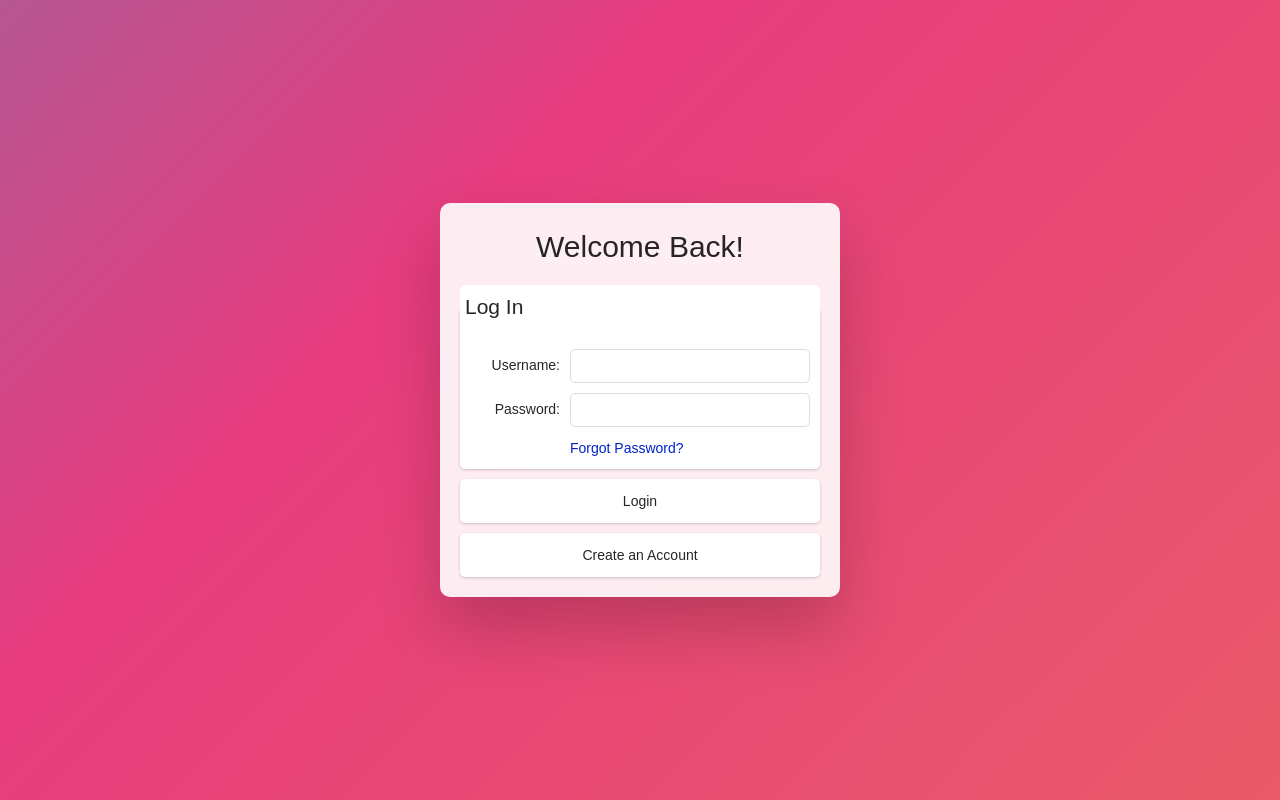
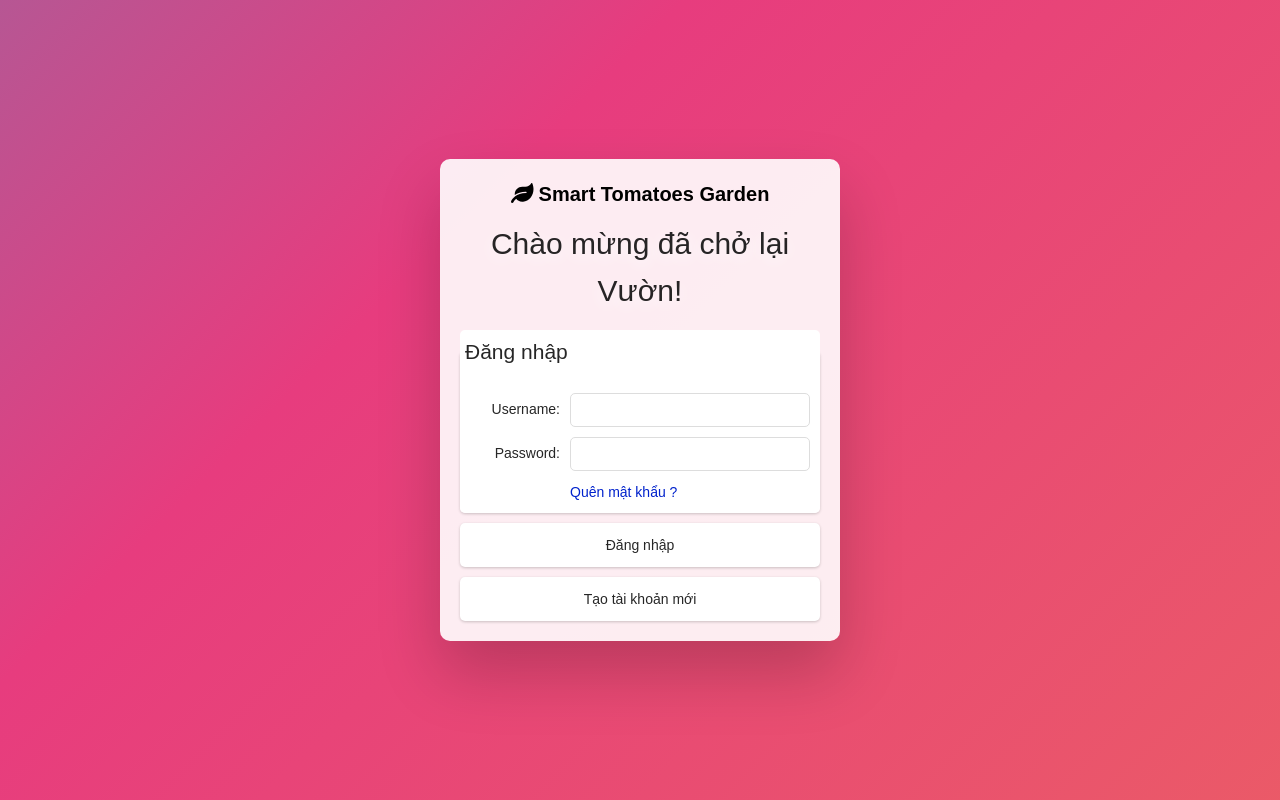
Before and after one commit to sanG-github/TTDADN, a React (Create React App) app in the folder client/: page / in a window 1280 px wide. Built offline with nearby package versions, Linux system fonts and the light colour scheme; no server answers.

Commit message:
login OK

```diff
--- a/client/src/Layout.jsx
+++ b/client/src/Layout.jsx
@@ -46,45 +46,91 @@ const SiderDemo = () => {
     return (
         <div>
         <Router>
-          <Layout style={{ minHeight: '100vh' }}>
-            <Sider collapsible collapsed={state.collapsed} onCollapse={(collapsed) => onCollapse(collapsed)} width='250'>
+            <Switch>
+                <Layout style={{ minHeight: "100vh" }}>
+                    <Sider
+                        collapsible
+                        collapsed={state.collapsed}
+                        onCollapse={() => onCollapse()}
+                        width="250"
+                    >
                         {/* <div className="logo" /> */}
-              <Menu theme="dark" defaultSelectedKeys={['1']} mode="inline">
-                <Menu.Item key="1" icon={<FontAwesomeIcon icon={faSeedling} />}>
+                        <Menu
+                            theme="dark"
+                            defaultSelectedKeys={["1"]}
+                            mode="inline"
+                        >
+                            <Menu.Item
+                                key="1"
+                                icon={<FontAwesomeIcon icon={faSeedling} />}
+                            >
                                 <Link to="/">Trạng thái vườn</Link>
                             </Menu.Item>
-                <Menu.Item key="2" icon={<FontAwesomeIcon icon={faChartBar} />}>
+                            <Menu.Item
+                                key="2"
+                                icon={<FontAwesomeIcon icon={faChartBar} />}
+                            >
                                 <Link to="/statistic">Thống kê</Link>
                             </Menu.Item>
-                <SubMenu key="sub1" icon={<UserOutlined />} title="Feature 1">
+                            <SubMenu
+                                key="sub1"
+                                icon={<UserOutlined />}
+                                title="Feature 1"
+                            >
                                 <Menu.Item key="3">Feature 1a</Menu.Item>
                                 <Menu.Item key="4">Feature 1b</Menu.Item>
                                 <Menu.Item key="5">Feature 1c</Menu.Item>
                             </SubMenu>
-                <Menu.Item key="11" icon={<FontAwesomeIcon icon={faDatabase} />}>
+                            <Menu.Item
+                                key="11"
+                                icon={<FontAwesomeIcon icon={faDatabase} />}
+                            >
                                 <Link to="/record">Bảng dữ liệu</Link>
                             </Menu.Item>
-                <Menu.Item key="10" icon={<FontAwesomeIcon icon={faCogs} />}>
-                    <Link to="/control-panel">Trung tâm điều khiển</Link>
+                            <Menu.Item
+                                key="10"
+                                icon={<FontAwesomeIcon icon={faCogs} />}
+                            >
+                                <Link to="/control-panel">
+                                    Trung tâm điều khiển
+                                </Link>
                             </Menu.Item>
-                <Menu.Item key="12" icon={<FontAwesomeIcon icon={faCogs} />}>
-                    <Link to="/garden-control">Điều khiểm vườn</Link>
+                            <Menu.Item
+                                key="13"
+                                icon={<FontAwesomeIcon icon={faCogs} />}
+                            >
+                                <Link to="/garden-control">
+                                    Điều khiển vườn
+                                </Link>
                             </Menu.Item>
-                <Menu.Item key="13" icon={<FontAwesomeIcon icon={faSignOutAlt} />}>
+                            <Menu.Item
+                                key="12"
+                                icon={
+                                    <FontAwesomeIcon icon={faSignOutAlt} />
+                                }
+                            >
                                 <Link to="/logout">Đăng xuất</Link>
                             </Menu.Item>
-
                         </Menu>
                     </Sider>
                     <Layout className="site-layout">
-              <Header className="site-layout-background" style={{ padding: 0 }} >
-                <div className="Header"><FontAwesomeIcon icon={faLeaf} /> Smart Tomatoes Garden</div>
+                        <Header
+                            className="site-layout-background"
+                            style={{ padding: 0 }}
+                        >
+                            <div className="Header">
+                                <FontAwesomeIcon icon={faLeaf} /> Smart
+                                Tomatoes Garden
+                            </div>
                         </Header>
-              <Content style={{ margin: '0 16px' }}>
-                <div className="site-layout-background" style={{ padding: 24, minHeight: 360 }}>
+                        <Content style={{ margin: "0 16px" }}>
+                            <div
+                                className="site-layout-background"
+                                style={{ padding: 24, minHeight: 360 }}
+                            >
                                 <Switch>
                                     <Suspense fallback={<h1>....</h1>}>
-                        <Route exact path="/">
+                                        <Route default exact path="/">
                                             <CurrentFigure />
                                         </Route>
                                         <Route exact path="/control-panel">
@@ -96,19 +142,22 @@ const SiderDemo = () => {
                                         <Route exact path="/statistic">
                                             <Statistic />
                                         </Route>
+                                        <Route exact path="/logout">
+                                            <Logout />
+                                        </Route>
                                         <Route exact path="/garden-control">
                                             <GardenControl />
-                        </Route>
-                        <Route exact path="/logout">
-                            <Logout />
                                         </Route>
                                     </Suspense>
                                 </Switch>
                             </div>
                         </Content>
-              <Footer style={{ textAlign: 'center' }}>@ Smart Tomatoes Garden</Footer>
+                        <Footer style={{ textAlign: "center" }}>
+                            @ Smart Tomato Garden
+                        </Footer>
                     </Layout>
                 </Layout>
+            </Switch>
         </Router>
     </div>
     );
--- a/client/src/pages/Account.jsx
+++ b/client/src/pages/Account.jsx
@@ -3,6 +3,8 @@ import React, { useState } from "react";
 import { notification } from "antd";
 import { SmileOutlined } from "@ant-design/icons";
 import Axios from "axios";
+import { FontAwesomeIcon } from "@fortawesome/react-fontawesome";
+import { faLeaf } from "@fortawesome/free-solid-svg-icons";
 
 Axios.defaults.withCredentials = true;
 
@@ -35,14 +37,14 @@ const Account = (props) => {
         }).then((response) => {
             if (response.data.message)
                 openNotification(
-                    "Something happened!",
+                    "Đã có lỗi xảy ra.",
                     response.data.message,
                     false
                 );
             else {
                 openNotification(
-                    "Register successfully!",
-                    `Hello new user: ${username}`,
+                    "Đặng ký thành công",
+                    `Xin chào, ${username}`,
                     true
                 );
                 setCurentView("logIn");
@@ -62,14 +64,14 @@ const Account = (props) => {
         }).then((response) => {
             if (response.data.message)
                 openNotification(
-                    "Something happened!",
+                    "Đã có lỗi xảy ra.",
                     response.data.message,
                     false
                 );
             else {
                 openNotification(
-                    "Login successfully!",
-                    `Welcome back ${response.data[0].username}`,
+                    "Đăng nhập thành công",
+                    `Chào mừng đã trở lại ${response.data[0].username}`,
                     true
                 );
                 props.setLoggedIn(true);
@@ -80,9 +82,10 @@ const Account = (props) => {
     const SignUpForm = () => {
         return (
             <form>
-                <h2>Sign Up!</h2>
+                <div className="Header" style={{color: "black"}}><FontAwesomeIcon icon={faLeaf} /> Smart Tomatoes Garden</div>
+                <h2>Đăng ký</h2>
                 <fieldset>
-                    <legend>Create Account</legend>
+                    <legend>Tạo tài khoản</legend>
                     <ul>
                         <li>
                             <label>Username:</label>
@@ -98,9 +101,9 @@ const Account = (props) => {
                         </li>
                     </ul>
                 </fieldset>
-                <button onClick={(e) => handleSignUp(e)}>Submit</button>
+                <button onClick={(e) => handleSignUp(e)}>Tạo</button>
                 <button type="button" onClick={() => setCurentView("logIn")}>
-                    Have an Account?
+                    Đăng nhập
                 </button>
             </form>
         );
@@ -109,9 +112,10 @@ const Account = (props) => {
     const LogInForm = () => {
         return (
             <form>
-                <h2>Welcome Back!</h2>
+                <div className="Header" style={{color: "black"}}><FontAwesomeIcon icon={faLeaf} /> Smart Tomatoes Garden</div>
+                <h2>Chào mừng đã chở lại Vườn!</h2>
                 <fieldset>
-                    <legend>Log In</legend>
+                    <legend>Đăng nhập</legend>
                     <ul>
                         <li>
                             <label for="username">Username:</label>
@@ -127,14 +131,14 @@ const Account = (props) => {
                                 onClick={() => setCurentView("PWReset")}
                                 href="#"
                             >
-                                Forgot Password?
+                                Quên mật khẩu ?
                             </a>
                         </li>
                     </ul>
                 </fieldset>
-                <button onClick={(e) => handleLogIn(e)}>Login</button>
+                <button onClick={(e) => handleLogIn(e)}>Đăng nhập</button>
                 <button type="button" onClick={() => setCurentView("signUp")}>
-                    Create an Account
+                    Tạo tài khoản mới
                 </button>
             </form>
         );
@@ -143,12 +147,13 @@ const Account = (props) => {
     const PWResetForm = () => {
         return (
             <form>
-                <h2>Reset Password</h2>
+                <div className="Header" style={{color: "black"}}><FontAwesomeIcon icon={faLeaf} /> Smart Tomatoes Garden</div>
+                <h2>Đặt lại mật khẩu</h2>
                 <fieldset>
-                    <legend>Password Reset</legend>
+                    <legend>Đặt lại mật khẩu</legend>
                     <ul>
                         <li>
-                            <em>A reset link will be sent to your inbox!</em>
+                            <em>Đường link đặt lại mật khẩu đã được gữi đến mail của bạn</em>
                         </li>
                         <li>
                             <label for="email">Email:</label>
@@ -156,9 +161,9 @@ const Account = (props) => {
                         </li>
                     </ul>
                 </fieldset>
-                <button>Send Reset Link</button>
+                <button>Gữi link đặt lại mật khẩu</button>
                 <button type="button" onClick={() => setCurentView("logIn")}>
-                    Go Back
+                    Quay lại
                 </button>
             </form>
         );
```
Lines whose indentation alone changed are shown as unchanged.
